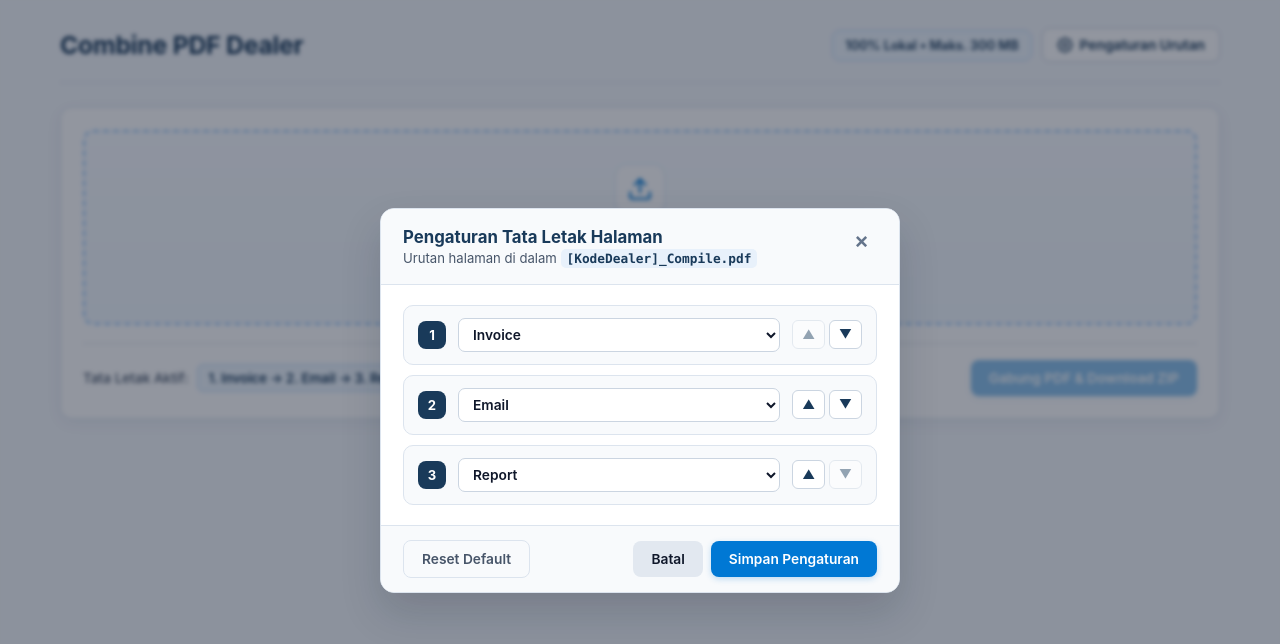
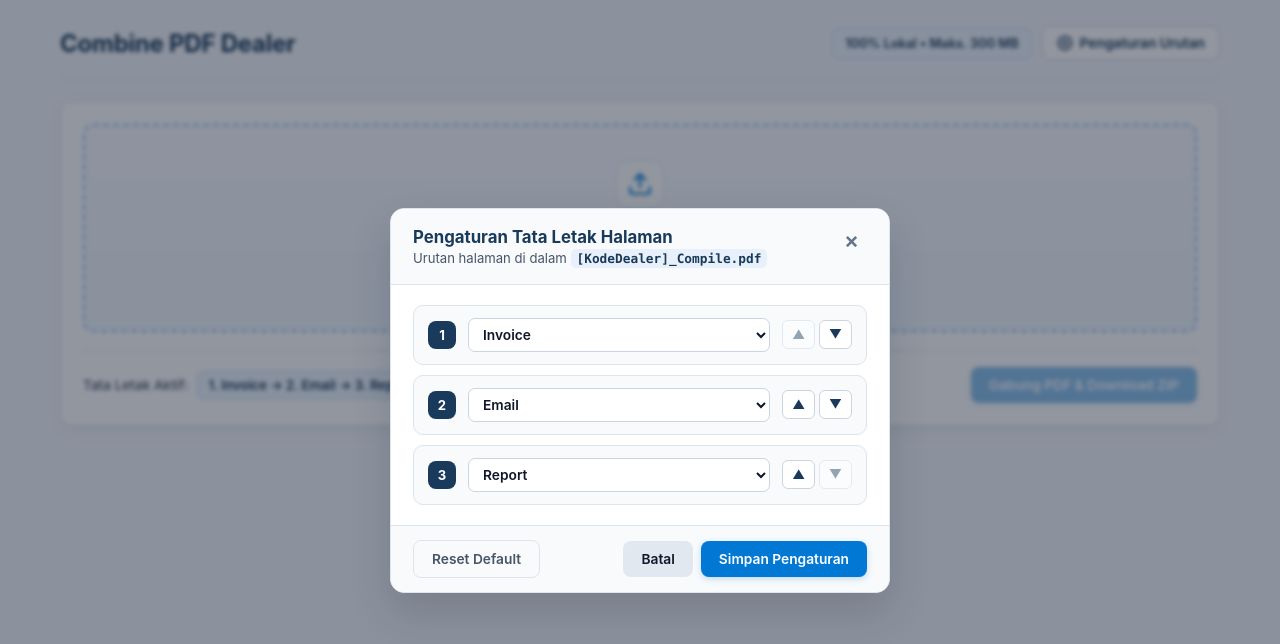
Before and after one commit to combineapp9-cyber/GabungPDF-Dealer, a plain HTML site: page index.html in a window 1280 px wide. Both pictures are taken after a click on the button "Pengaturan Urutan". Drawn offline with nearby package versions, Linux system fonts and the light colour scheme.

Commit message:
Update style.css

```diff
--- a/style.css
+++ b/style.css
@@ -37,7 +37,7 @@ body {
   background-color: var(--bg-page);
   color: var(--text-main);
   min-height: 100vh;
-  padding: 28px 16px 56px;
+  padding: 26px 16px 56px;
 }
 
 .container {
@@ -52,22 +52,16 @@ body {
   align-items: center;
   flex-wrap: wrap;
   gap: 14px;
-  padding-bottom: 20px;
-  margin-bottom: 24px;
+  padding-bottom: 18px;
+  margin-bottom: 22px;
   border-bottom: 1px solid var(--border);
 }
 
 .header h1 {
-  font-size: 1.55rem;
+  font-size: 1.5rem;
   font-weight: 700;
   color: var(--navy);
   letter-spacing: -0.01em;
-}
-
-.header p {
-  font-size: 0.875rem;
-  color: var(--text-secondary);
-  margin-top: 4px;
 }
 
 .header-actions {
@@ -102,7 +96,7 @@ body {
   border: 2px dashed #93c5fd;
   background: linear-gradient(180deg, #f8fbff 0%, #f1f7fe 100%);
   border-radius: 10px;
-  padding: 32px 20px;
+  padding: 34px 20px;
   text-align: center;
   transition: border-color 0.2s ease, background-color 0.2s ease;
 }
@@ -113,8 +107,8 @@ body {
 }
 
 .upload-icon {
-  width: 50px;
-  height: 50px;
+  width: 48px;
+  height: 48px;
   border-radius: 12px;
   background: #ffffff;
   color: var(--primary);
@@ -127,17 +121,10 @@ body {
 }
 
 .upload-zone h2 {
-  font-size: 1.08rem;
+  font-size: 1.06rem;
   font-weight: 600;
   color: var(--navy);
-  margin-bottom: 6px;
-}
-
-.upload-zone p {
-  font-size: 0.85rem;
-  color: var(--text-secondary);
   margin-bottom: 18px;
-  line-height: 1.55;
 }
 
 code {
@@ -522,7 +509,7 @@ tr:hover td {
   border: 1px solid var(--border);
   border-radius: 14px;
   width: 100%;
-  max-width: 520px;
+  max-width: 500px;
   box-shadow: var(--shadow-lg);
   overflow: hidden;
 }
```
